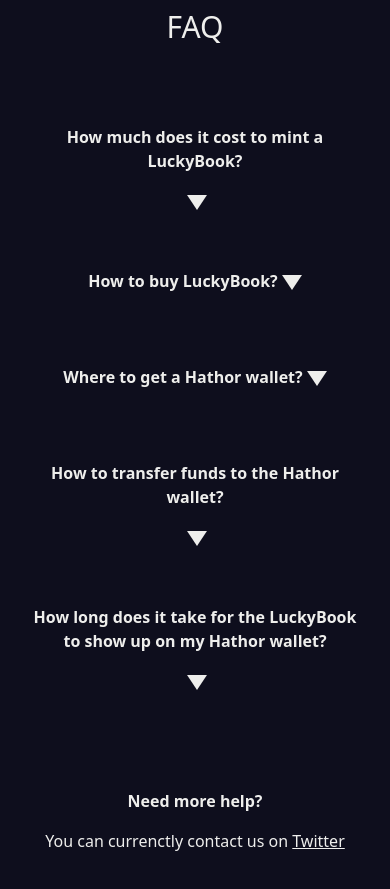
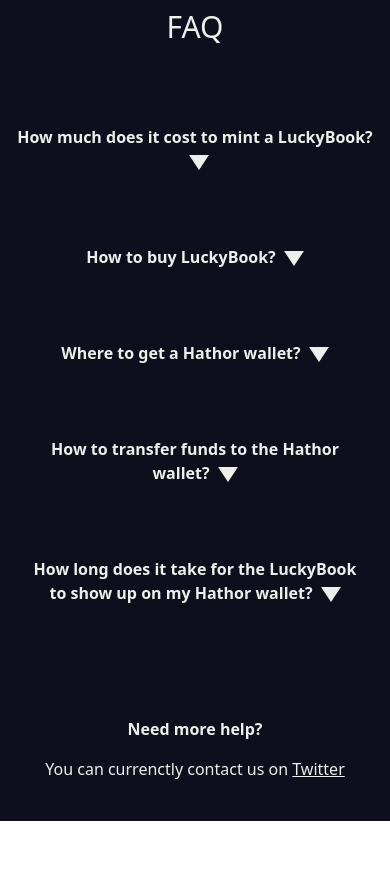
Before and after one commit to Faudelhadroug/LuckyBook, a Nuxt app in the folder frontend/: page / in a window 390 px wide. Shown: the part 3120-4009 px from the top of the page. After the commit the page ends 3941 px from the top, so only its background shows below. Built offline with nearby package versions, Linux system fonts and the light colour scheme.

Commit message:
faq mobile resize

```diff
--- a/frontend/components/HomeFAQ.vue
+++ b/frontend/components/HomeFAQ.vue
@@ -2,24 +2,24 @@
     <div class="bg-primary text-neutral text-center py-10 lg:py-32">
         <h4 class="text-3xl md:text-5xl mb-20">FAQ</h4>
         <div class="space-y-14">
-            <div @click="() => visibleElem == 1? visibleElem = 0 : visibleElem = 1" class="mx-6 md:mx-20 xl:mx-40 cursor-pointer">
-                <p class="mb-4 font-bold inline-block">How much does it cost to mint a LuckyBook?</p><img width="200" height="200" class="w-5 ml-1 md:ml-2 inline-block" :src="visibleElem == 1 ? '/dropUp.svg' : '/dropDown.svg'" :alt="visibleElem == 1 ? 'dropUp Icon' : 'DropDown Icon'">
+            <div @click="() => visibleElem == 1? visibleElem = 0 : visibleElem = 1" class="mx-2 md:mx-20 xl:mx-40 cursor-pointer">
+                <p class="mb-4 font-bold inline-block">How much does it cost to mint a LuckyBook?<img width="200" height="200" class="w-5 ml-2 inline" :src="visibleElem == 1 ? '/dropUp.svg' : '/dropDown.svg'" :alt="visibleElem == 1 ? 'dropUp Icon' : 'DropDown Icon'"></p>
                 <p class="text-neutral-dark" :class="visibleElem == 1 ? 'block' : 'hidden'">Each LuckyBook is 88 $HTR. When the mint is open you will be able to specify the quantity of LuckyBook you want and you'll be told the amount to send.</p>
             </div>
             <div @click="() => visibleElem == 2? visibleElem = 0 : visibleElem = 2"  class="mx-6 md:mx-20 xl:mx-40 cursor-pointer">
-                <p class="mb-4 font-bold inline-block">How to buy LuckyBook?</p><img width="200" height="200" class="w-5 ml-1 md:ml-2 inline-block" :src="visibleElem == 2 ? '/dropUp.svg' : '/dropDown.svg'" :alt="visibleElem == 2 ? 'dropUp Icon' : 'DropDown Icon'">
+                <p class="mb-4 font-bold inline-block">How to buy LuckyBook?<img width="200" height="200" class="w-5 ml-2 inline" :src="visibleElem == 2 ? '/dropUp.svg' : '/dropDown.svg'" :alt="visibleElem == 2 ? 'dropUp Icon' : 'DropDown Icon'"></p>
                 <p class="text-neutral-dark" :class="visibleElem == 2 ? 'block' : 'hidden'">To purchase LuckyBook you will need the <a class="underline" href="https://hathor.network/get-started/" target="_blank" rel="noopener">Hathor wallet</a>  with the corresponding amount of $HTR. <span class="text-danger">Becarefull you cannot buy NFT from an exchange like Kucoin, Ascendex...</span> Use them to transfer funds on the Hathor wallet.</p>
             </div>
             <div @click="() => visibleElem == 3? visibleElem = 0 : visibleElem = 3"  class="mx-6 md:mx-20 xl:mx-40 cursor-pointer">
-                <p class="mb-4 font-bold inline-block">Where to get a Hathor wallet?</p><img width="200" height="200" class="w-5 ml-1 md:ml-2 inline-block" :src="visibleElem == 3 ? '/dropUp.svg' : '/dropDown.svg'" :alt="visibleElem == 3 ? 'dropUp Icon' : 'DropDown Icon'">
+                <p class="mb-4 font-bold inline-block">Where to get a Hathor wallet?<img width="200" height="200" class="w-5 ml-2 inline" :src="visibleElem == 3 ? '/dropUp.svg' : '/dropDown.svg'" :alt="visibleElem == 3 ? 'dropUp Icon' : 'DropDown Icon'"></p>
                 <p class="text-neutral-dark" :class="visibleElem == 3 ? 'block' : 'hidden'"><a class="underline" href="https://hathor.network/get-started/" target="_blank" rel="noopener">Hathor Wallet</a> or google "Hathor Wallet" which is available on Hathor.network !</p>
             </div>
             <div @click="() => visibleElem == 4? visibleElem = 0 : visibleElem = 4"  class="mx-6 md:mx-20 xl:mx-40 cursor-pointer">
-                <p class="mb-4 font-bold inline-block">How to transfer funds to the Hathor wallet?</p><img width="200" height="200" class="w-5 ml-1 md:ml-2 inline-block" :src="visibleElem == 4 ? '/dropUp.svg' : '/dropDown.svg'" :alt="visibleElem == 4 ? 'dropUp Icon' : 'DropDown Icon'">
+                <p class="mb-4 font-bold inline-block">How to transfer funds to the Hathor wallet?<img width="200" height="200" class="w-5 ml-2 inline" :src="visibleElem == 4 ? '/dropUp.svg' : '/dropDown.svg'" :alt="visibleElem == 4 ? 'dropUp Icon' : 'DropDown Icon'"></p>
                 <p class="text-neutral-dark" :class="visibleElem == 4 ? 'block' : 'hidden'">You need to have $HTR on your exchange (<a class="underline" href="https://www.coingecko.com/fr/pi%C3%A8ces/hathor?__cf_chl_jschl_tk__=Jnl0Ft1XUdJ9yJLaidFEdQnO97TwGBtf8PpObRyeaSg-1639649650-0-gaNycGzNCL0#markets" target="_blank" rel="noopener">all exchanges</a> where you can buy $HTR ) and use the withdraw function to your address of your Hathor wallet.</p>
             </div>
             <div @click="() => visibleElem == 5? visibleElem = 0 : visibleElem = 5"  class="mx-6 md:mx-20 xl:mx-40 cursor-pointer">
-                <p class="mb-4 font-bold inline-block">How long does it take for the LuckyBook to show up on my Hathor wallet?</p><img width="200" height="200" class="w-5 ml-1 md:ml-2 inline-block" :src="visibleElem == 5 ? '/dropUp.svg' : '/dropDown.svg'" :alt="visibleElem == 5 ? 'dropUp Icon' : 'DropDown Icon'">
+                <p class="mb-4 font-bold inline-block">How long does it take for the LuckyBook to show up on my Hathor wallet?<img width="200" height="200" class="w-5 ml-2 inline" :src="visibleElem == 5 ? '/dropUp.svg' : '/dropDown.svg'" :alt="visibleElem == 5 ? 'dropUp Icon' : 'DropDown Icon'"></p>
                 <p class="text-neutral-dark" :class="visibleElem == 5 ? 'block' : 'hidden'">Up to a few minutes.</p>
             </div>
             <div class="pt-10 mx-10 md:mx-20 xl:mx-40">
--- a/frontend/components/Navbar.vue
+++ b/frontend/components/Navbar.vue
@@ -16,7 +16,7 @@
     </NuxtLink>
         <img @click="visibleMobileMenu ? null : visibleMobileMenu = true, animation('openMenu')" id="mobileMenuIcon" class="w-10" width="100" height="100" src="~/assets/images/menuMobileIcon.svg" alt="Drop menu icon">
     </div>
-    <div id="mobileMenu" class="bg-primary fixed w-full h-full overflow-hidden z-30 md:hidden" :class="visibleMobileMenu ? 'block' : 'hidden'">
+    <div id="mobileMenu" class="bg-primary fixed w-full h-full overflow-hidden z-30" :class="visibleMobileMenu ? 'block md:hidden' : 'hidden'">
         <img @click="visibleMobileMenu = false, animation('closeMenu')" class="absolute left-3/4 mt-10 w-10" width="100" height="100" src="~/assets/images/crossIcon.svg" alt="Cross close menu Icon">
         <div class="flex h-screen">
             <ul class="text-4xl text-center m-auto space-y-14 text-white">
```
